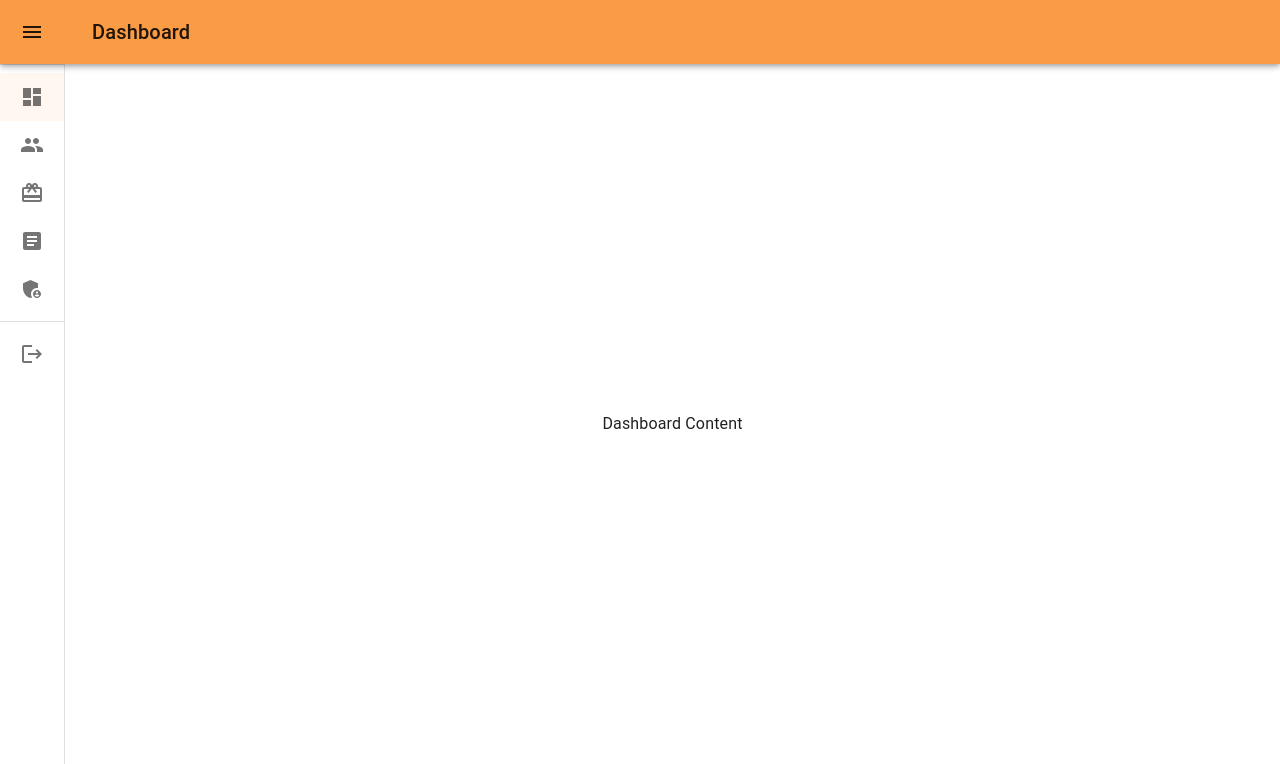
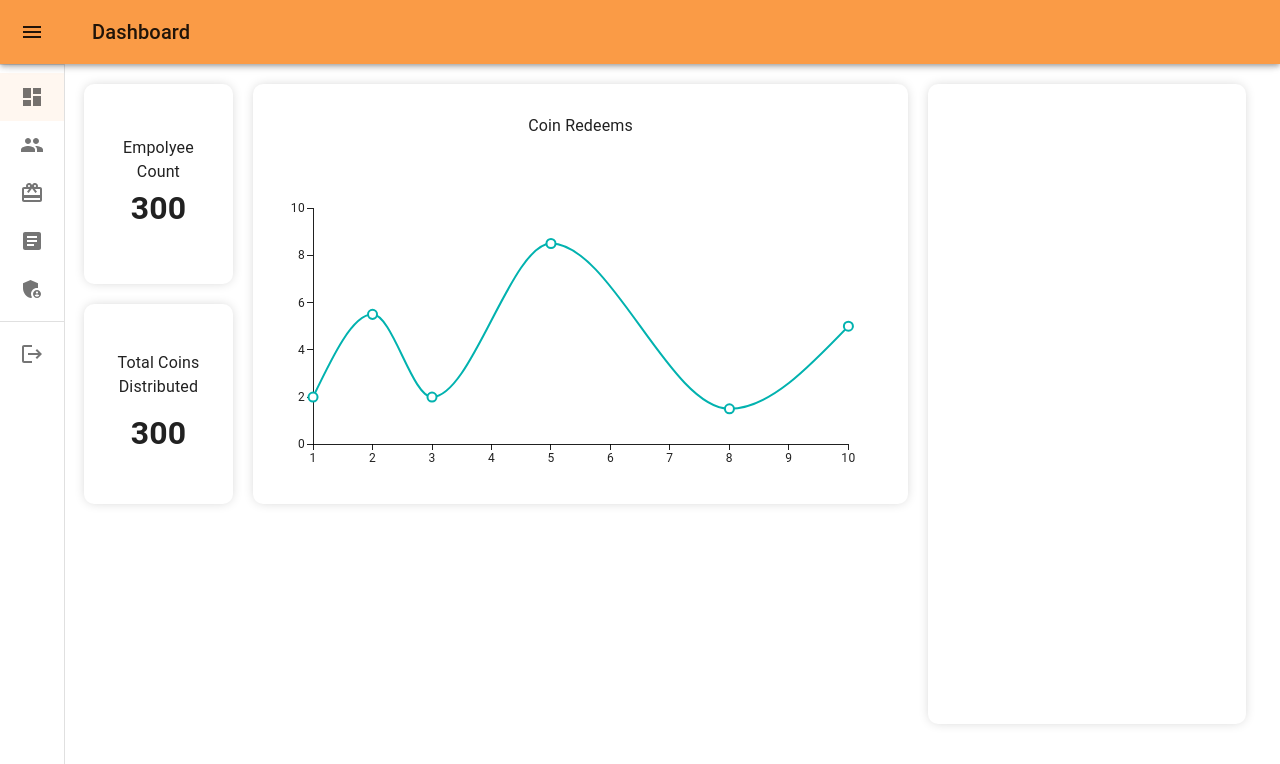
Before and after one commit to NavinduD/Trophy-Admin, a React (Vite) app: page /dashboard/dashboard in a window 1280 px wide. Shown: the top 764 px of the page. Built offline with nearby package versions, Linux system fonts and the light colour scheme.

Commit message:
Update dashboardScreen.jsx

```diff
--- a/src/Components/dashboard/dashboardScreen.jsx
+++ b/src/Components/dashboard/dashboardScreen.jsx
@@ -1,12 +1,36 @@
 import React from 'react';
 import { Typography } from '@mui/material';
+import "./dashboardScreen.css";
+import { LineChart } from "@mui/x-charts/LineChart";
 
 const DashboardContent = () => {
   return (
-    <Typography paragraph>
-      Dashboard Content
-    </Typography>
+    <dev className="dashboardContainer">
+      <div className="item1 gridBG">
+        <span className="ecTitle">Empolyee Count</span>
+        <span className="ecCount">300</span>
+      </div>
+
+      <div className="item2 gridBG">
+        <div className="ecTitle">Coin Redeems</div>
+        <div className="chart">
+          <LineChart
+            xAxis={[{ data: [1, 2, 3, 5, 8, 10] }]}
+            series={[
+              {
+                data: [2, 5.5, 2, 8.5, 1.5, 5],
+              },
+            ]}
+          />
+        </div>
+      </div>
+      <div className="item3 gridBG"></div>
+      <div className="item4 gridBG">
+        <span className="ecTitle">Total Coins Distributed</span>
+        <span className="ecCount">300</span>
+      </div>
+    </dev>
   );
-}
+};
 
 export default DashboardContent;
```
